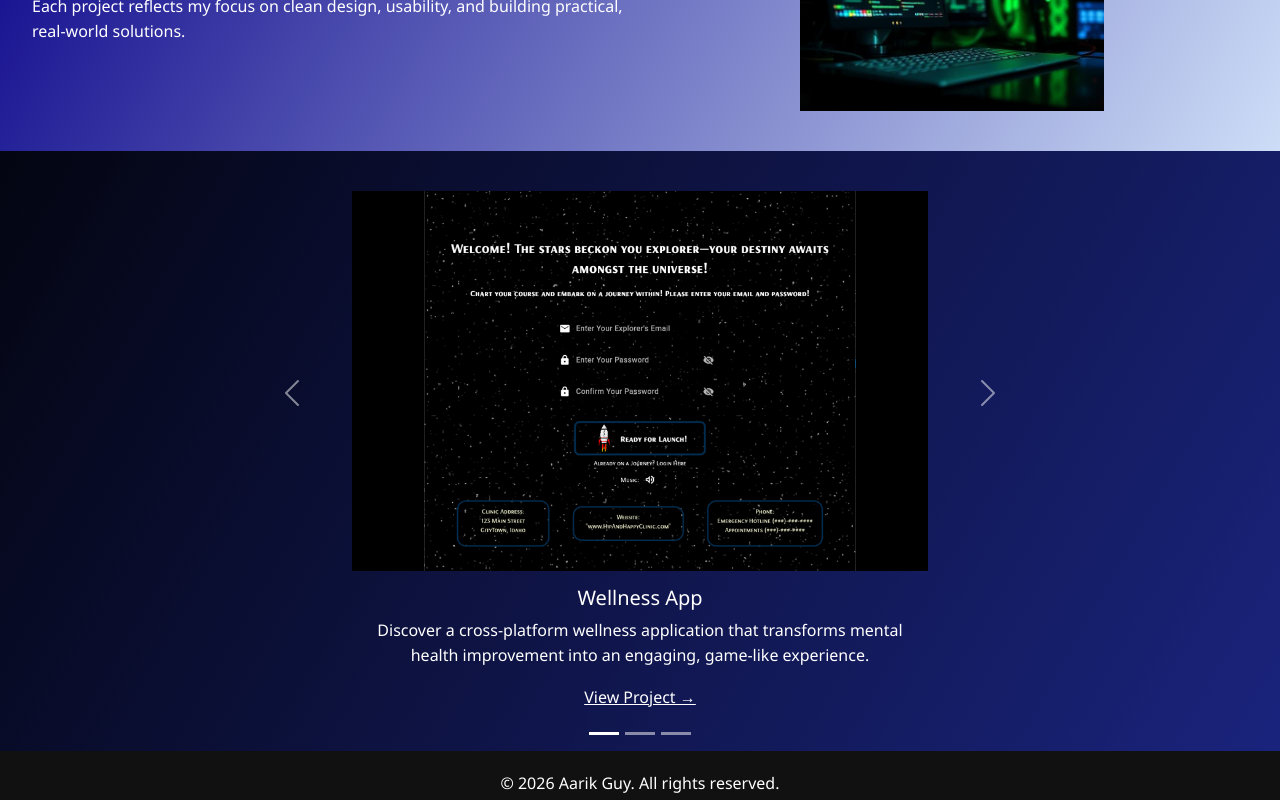
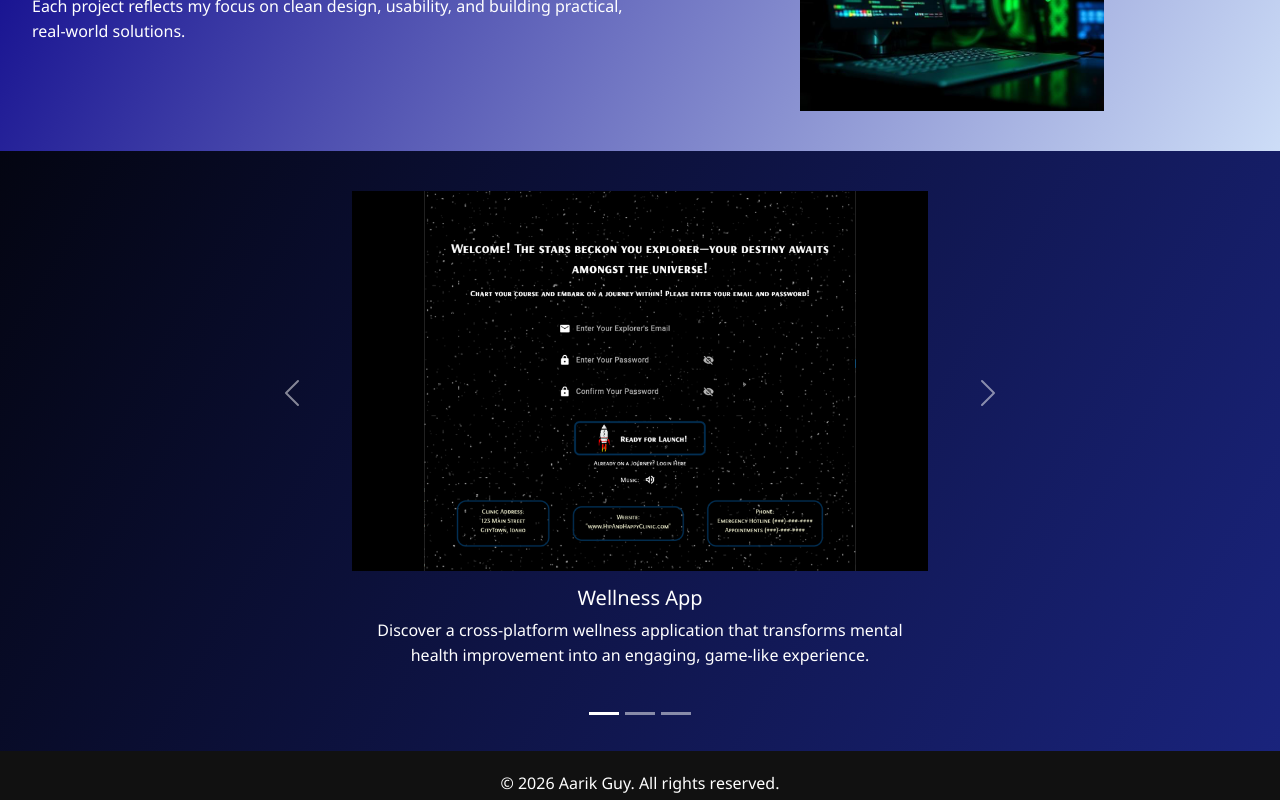
Before and after one commit to AarikGuy/Portfolio, a React (Vite) app in the folder frontend/: page /projects in a window 1280 px wide. Shown: the part 313-1113 px from the top of the page. Built offline with nearby package versions, Linux system fonts and the light colour scheme.

Commit message:
fixed focus order issue with carousel

```diff
--- a/frontend/src/App.css
+++ b/frontend/src/App.css
@@ -316,5 +316,5 @@ footer p{
 }
 
 .carousel-indicators{
-    bottom: -50px;
+    bottom:  -30px;
 }
--- a/frontend/src/components/ProjectCarousel.jsx
+++ b/frontend/src/components/ProjectCarousel.jsx
@@ -27,6 +27,26 @@ function ProjectCarousel() {
 
   return (
     <div id="carouselExampleCaptions" className="carousel slide">
+
+      <button
+        className="carousel-control-prev"
+        type="button"
+        data-bs-target="#carouselExampleCaptions"
+        data-bs-slide="prev"
+      >
+        <span className="carousel-control-prev-icon" />
+      </button>
+
+      <button
+        className="carousel-control-next"
+        type="button"
+        data-bs-target="#carouselExampleCaptions"
+        data-bs-slide="next"
+      >
+        <span className="carousel-control-next-icon" />
+      </button>
+
+
       <div className="carousel-indicators">
         {projects.map((_, index) => (
           <button
@@ -57,33 +77,15 @@ function ProjectCarousel() {
             <div className="carousel-caption d-none d-md-block">
               <h5>{project.title}</h5>
               <p>{project.description}</p>
-              <p>
+              {/* <p>
                 <a href={project.link} aria-label={`View ${project.title} details`}>
                   View Project →
                 </a>
-              </p>
+              </p> */}
             </div>
           </div>
         ))}
       </div>
-
-      <button
-        className="carousel-control-prev"
-        type="button"
-        data-bs-target="#carouselExampleCaptions"
-        data-bs-slide="prev"
-      >
-        <span className="carousel-control-prev-icon" />
-      </button>
-
-      <button
-        className="carousel-control-next"
-        type="button"
-        data-bs-target="#carouselExampleCaptions"
-        data-bs-slide="next"
-      >
-        <span className="carousel-control-next-icon" />
-      </button>
 
     </div>
   );
```
